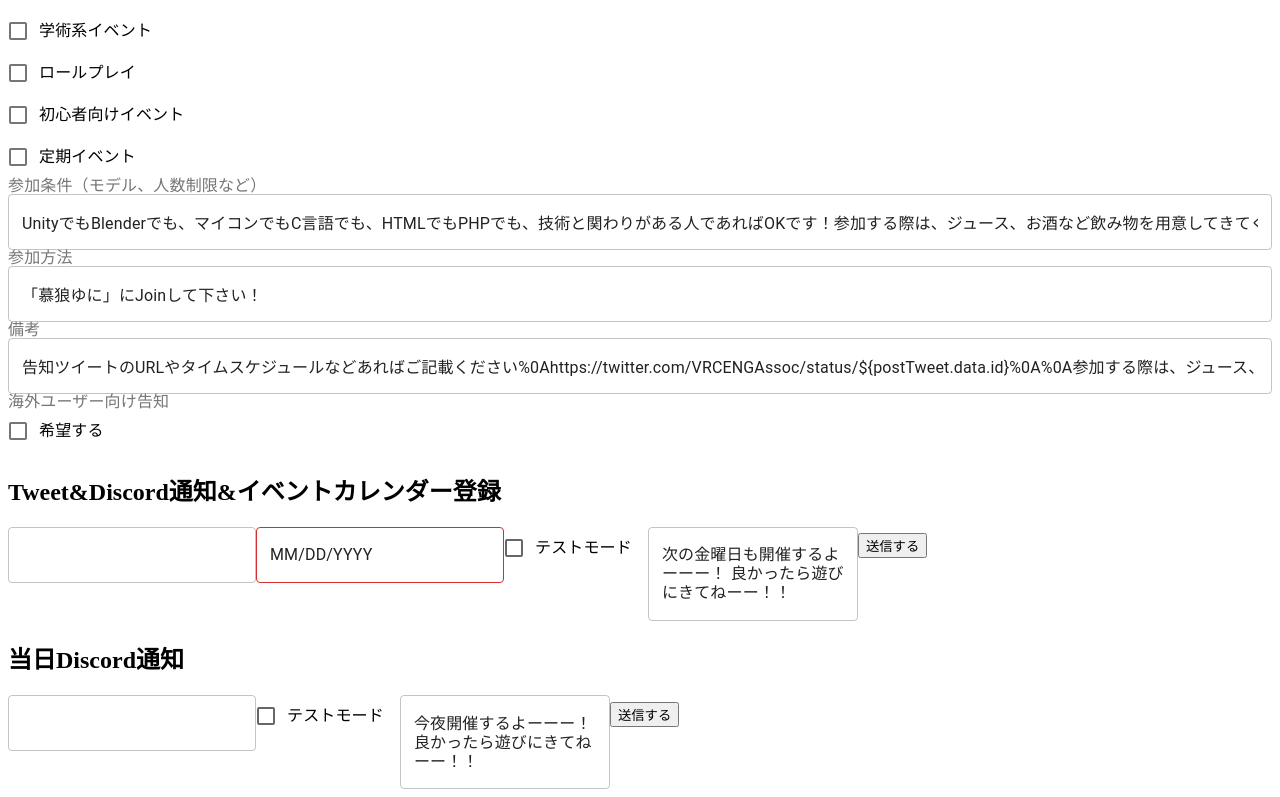
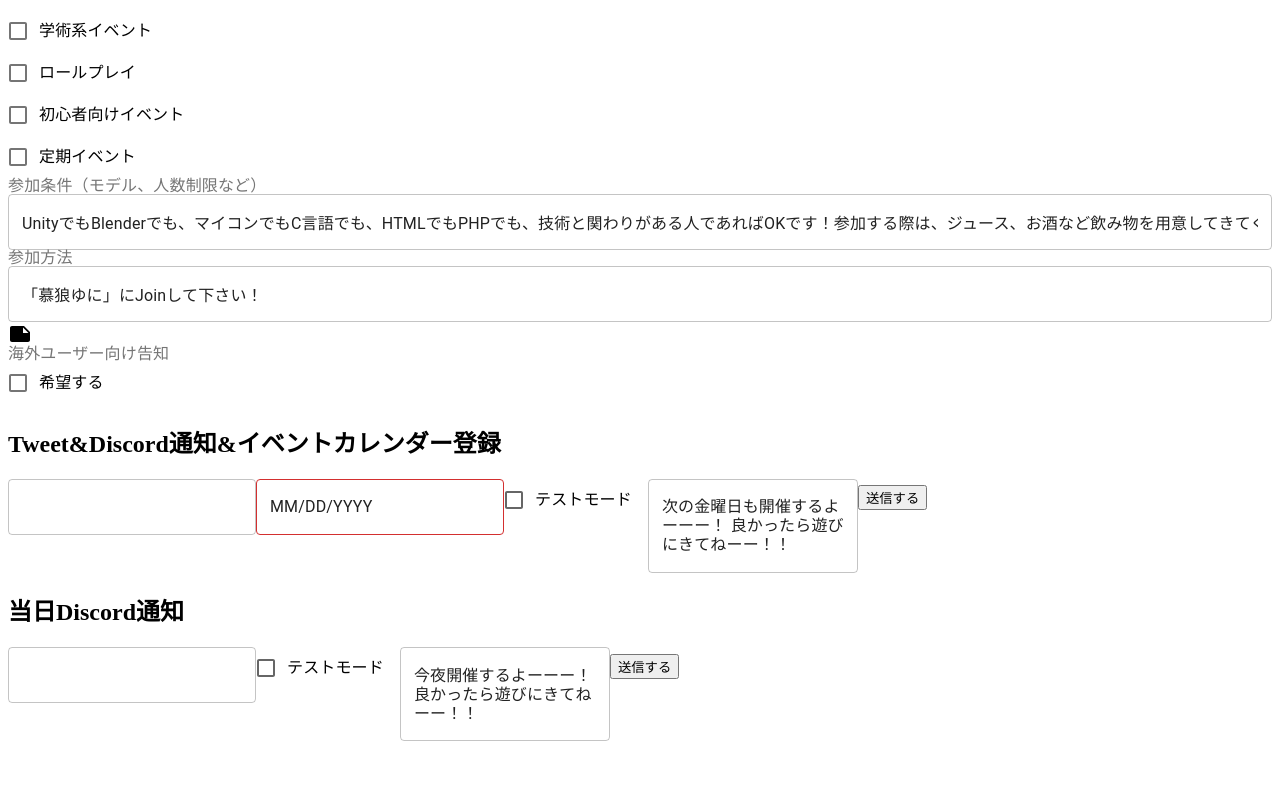
Before and after one commit to yuya-0928/eventAnnounceBot, a React (Vite) app in the folder frontend/: page / in a window 1280 px wide. Shown: the part 1020-1817 px from the top of the page. After the commit the page ends 1769 px from the top, so only its background shows below. Built offline with nearby package versions, Linux system fonts and the light colour scheme.

Commit message:
Note.tsxを作成する

```diff
--- a/frontend/src/component/VrcEventCalenderUrlGenerator/index.tsx
+++ b/frontend/src/component/VrcEventCalenderUrlGenerator/index.tsx
@@ -22,6 +22,7 @@ import { EventContent } from "./Form/EventContent";
 import { EventGenre } from "./Form/EventGenre";
 import { ParticipationConditions } from "./Form/ParticipationConditions";
 import { WayToParticipate } from "./Form/WayToParticipate";
+import { Note } from "@mui/icons-material";
 
 export const VrcEventCalenderUrlGenerator = () => {
   const initialValues = {
@@ -104,15 +105,7 @@ export const VrcEventCalenderUrlGenerator = () => {
           wayToParticipate={formik.values.wayToParticipate}
           onChange={() => formik.handleChange}
         />
-        <MuiFormControl>
-          <MuiFormLabel>備考</MuiFormLabel>
-          <MuiTextField
-            name="eventName"
-            variant="outlined"
-            onChange={formik.handleChange}
-            value={formik.values.note}
-          />
-        </MuiFormControl>
+        <Note />
         <MuiFormControl>
           <MuiFormLabel>海外ユーザー向け告知</MuiFormLabel>
           <MuiFormControlLabel control={<MuiCheckbox />} label={"希望する"} />
```
Also changed, not shown: frontend/src/component/VrcEventCalenderUrlGenerator/Form/Note.tsx (added, +24 -0 lines).
